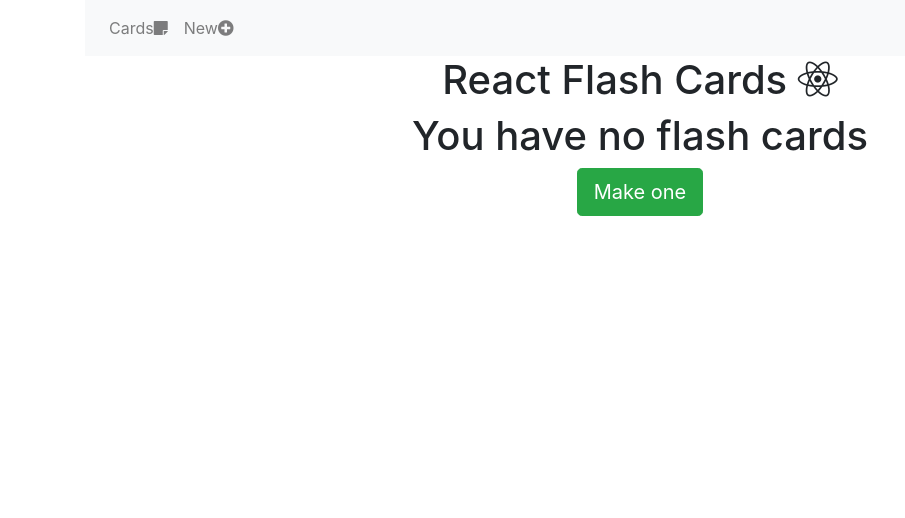
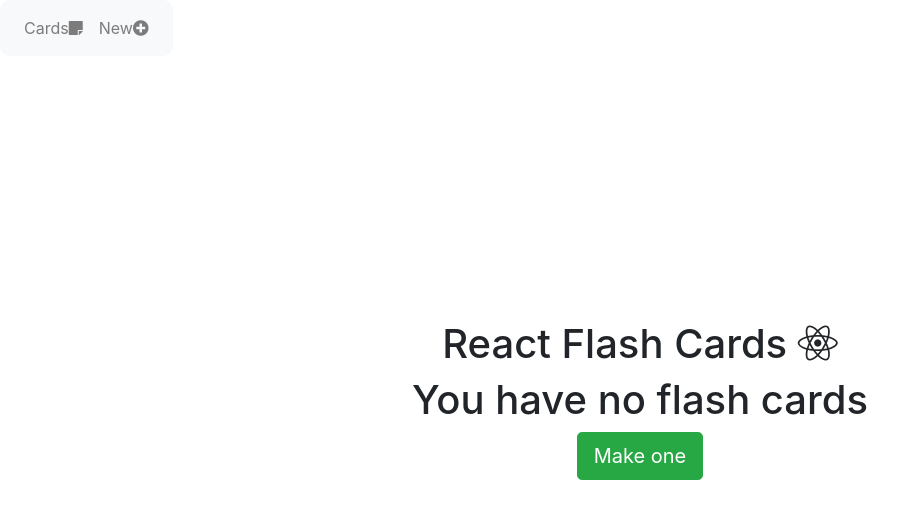
Before and after one commit to ArthurHwang/react-flash-cards, a React app: page / in a window 1280 px wide. Shown: the whole page, without its empty margins (0-905 px from the left). Built offline with nearby package versions, Linux system fonts and the light colour scheme.

Commit message:
Removed base CSS centering properties.  Implemented Bootstraps technique of centering items #2

```diff
--- a/app.css
+++ b/app.css
@@ -1,71 +1,10 @@
-html  {
+html, body  {
   height: 100%;
   width: 100%;
+  margin: 0;
+  padding: 0;
   font-size: 1rem;
   font-family: 'Cabin', sans-serif;
-}
-
-#make-one-button {
-
-  /* border-radius: 10px; */
-  /* color: white; */
-  /* background-color: #43A047; */
-  /* height: 40px; */
-}
-
-
-/* #title {
-  position: absolute;;
-  top: 1%;
-  left: 39%;
-  text-align: center;
-  color: #03A9F4;
-  font-size: 2rem;
-}
-
-#new-button {
-  color: #E64A19;
-}
-
-
-#cards-button {
-  color: #43A047;
-}
-
-#save-button {
-  background-color: #43A047;
-  color: white;
-  width: 100%;
-}
-
-.empty {
-  text-align: center;
-}
-
-.container {
-  width: 100%;
-  height: 100%;
-  margin: auto;
-  margin-top: 20%;
-}
-
-.card-container {
-  margin: auto;
-  height: 100%;
-  width: 60%;
-}
-
-.user-form {
-  margin: -20px auto 0 auto;
-  width: 50%;
-}
-
-.title {
-  position: relative;
-  background-color: white;
-  top: -20px;
-  font-size: 2rem;
-  text-align: center;
 }
 
 #nav-container {
@@ -76,7 +15,13 @@
   background-color: none;
 }
 
-.flashcard {
-  width: 50%;
-  float: left;
-} */
+.vertical-center {
+  min-height: 100;
+  min-height: 100vh;
+  display: flex;
+  align-items: center;
+  height: 100%;
+  width: 100%;
+  display: flex;
+  align-items: center;
+}
--- a/app.js
+++ b/app.js
@@ -56,11 +56,14 @@
 
   render() {
     return(
-      <div className="container">
-        <Nav />
-        <h1 className="text-center" id="title">React Flash Cards <i class="fab fa-react"></i></h1>
-        <View data={this}/>
+      <div className="vertical-center">
+        <div className="container">
+          <Nav />
+          <h1 className="text-center" id="title">React Flash Cards <i class="fab fa-react"></i></h1>
+          <View data={this}/>
+        </div>
       </div>
+
     )
   }
 }
```
